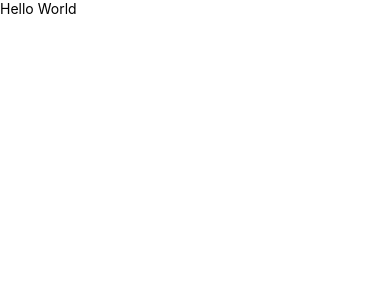
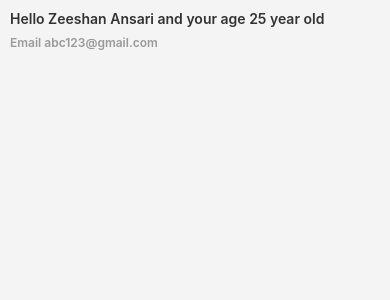
Before and after one commit to abdulumar1111/codestepbystep, a React Native app: screen / in a window 390 px wide. Shown: the top 300 px of the page. Built offline with nearby package versions, Linux system fonts and the light colour scheme.

Commit message:
In this commit jsx in react native

```diff
--- a/App.js
+++ b/App.js
@@ -1,12 +1,37 @@
 import React from 'react';
-import { Text, View } from 'react-native';
+import {Text, View, StyleSheet} from 'react-native';
 
 const App = () => {
-  return(
-    <View>
-      <Text>Hello World</Text>
+  var name = 'Zeeshan Ansari';
+  let age = 25;
+  const email = 'abc123@gmail.com';
+  return (
+    <View style={styles.container}>
+      <Text style={styles.title}>
+        Hello {name} and your age {age} year old
+      </Text>
+      <Text style={styles.subTitle}>Email {email}</Text>
     </View>
-  )
-}
+  );
+};
 
 export default App;
+
+const styles = StyleSheet.create({
+  container: {
+    flex: 1,
+    backgroundColor: '#f4f4f4',
+    padding: 10,
+  },
+  title: {
+    fontSize: 14,
+    fontWeight: '600',
+    color: '#333333',
+    marginBottom: 8,
+  },
+  subTitle: {
+    fontSize: 12,
+    color: '#999999',
+    fontWeight: '600',
+  },
+});
```
